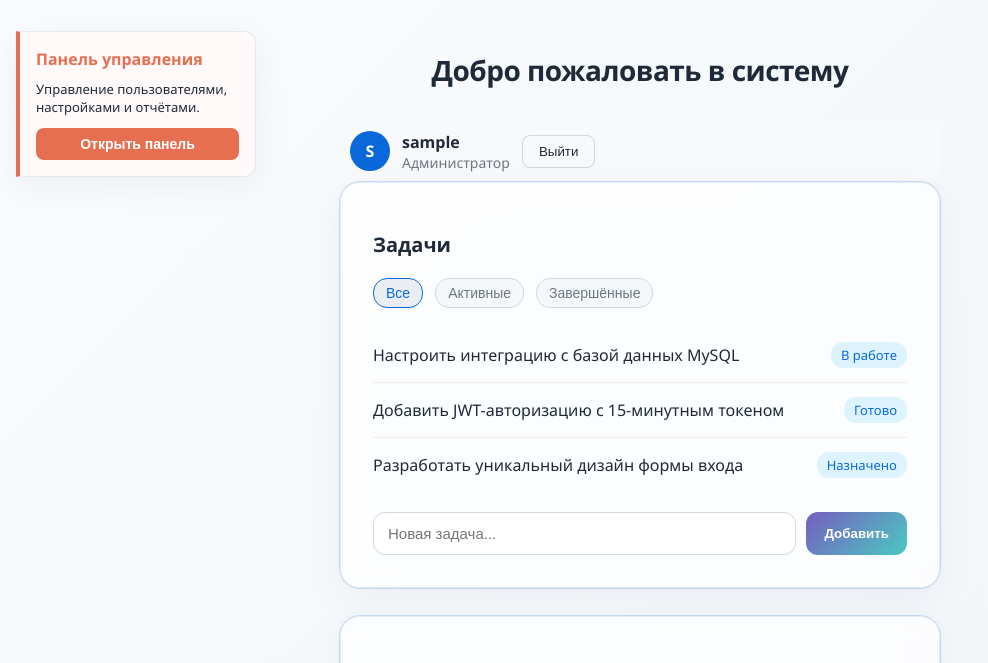
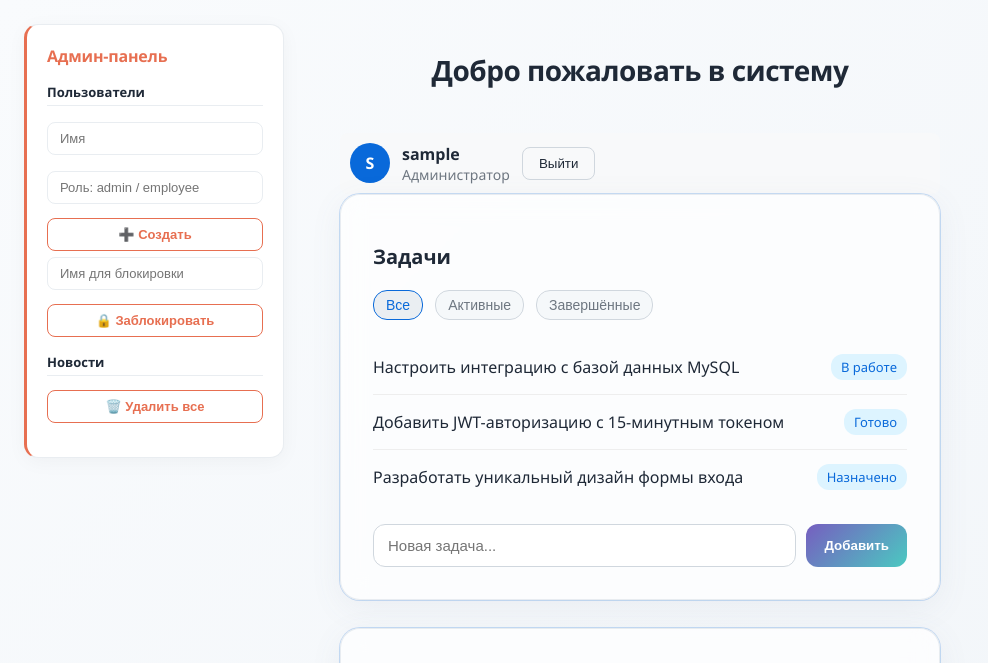
Before and after one commit to Aivak1/Portal, a plain HTML site: page main.html in a window 1280 px wide. Shown: the top 663 px of the page, without its empty margins (0-988 px from the left). Drawn offline with Linux system fonts and the light colour scheme; sample sign-in values are in the browser's storage.

Commit message:
Сделал панель управления админа более привлекательной и добавил в нее возможность добавления пользователя блокировку и удаления новостей.

```diff
--- a/main.html
+++ b/main.html
@@ -9,7 +9,8 @@
       --primary: #0969da; --accent: #4bc9c1; --accent-alt: #765ec0;
       --bg-light: rgba(255, 255, 255, 0.7); --shadow-light: 0 8px 32px rgba(100,120,140,0.08);
       --border-light: rgba(200, 210, 220, 0.4); --text: #1f2937; --text-muted: #6e7781;
-      --admin: #e76f51; --employee: #2a9d8f;
+      --admin: #e76f51; /* оранжево-красный акцент для админа */
+      --employee: #2a9d8f;
     }
     * { box-sizing: border-box; }
     body {
@@ -21,51 +22,76 @@
       position: relative;
     }
 
-
+    /* === Обновлённая минималистичная панель администратора === */
     .admin-sidebar {
       position: absolute;
-      top: 31px;
-      left: 16px;
-      width: 240px;
-      background: #fff9f9;
+      top: 24px;
+      left: 24px;
+      width: 260px;
+      background: #ffffff;
       border: 1px solid var(--border-light);
-      border-left: 4px solid var(--admin);
-      border-radius: 0 12px 12px 0;
-      padding: 16px;
-      box-shadow: var(--shadow-light);
+      border-radius: 14px;
+      padding: 20px;
+      box-shadow: 0 4px 20px rgba(0, 0, 0, 0.04);
       font-size: 14px;
       display: none;
+      backdrop-filter: blur(10px);
+      -webkit-backdrop-filter: blur(10px);
+      border-left: 3px solid var(--admin);
     }
     .admin-sidebar.visible {
       display: block;
     }
     .admin-sidebar h3 {
-      margin: 0 0 10px 0;
+      margin: 0 0 16px 0;
       color: var(--admin);
       font-size: 16px;
       font-weight: 600;
+      letter-spacing: -0.2px;
     }
-    .admin-sidebar p {
-      margin: 0 0 12px 0;
+    .admin-sidebar h4 {
+      font-size: 13px;
+      font-weight: 600;
       color: var(--text);
+      margin: 16px 0 10px 0;
+      padding-bottom: 4px;
+      border-bottom: 1px solid var(--border-light);
+    }
+    .admin-sidebar input {
+      width: 100%;
+      padding: 8px 12px;
+      margin: 6px 0 10px;
       font-size: 13px;
+      border: 1px solid var(--border-light);
+      border-radius: 8px;
+      background: transparent;
+      color: var(--text);
+      outline: none;
+      transition: border-color 0.2s ease;
+    }
+    .admin-sidebar input:focus {
+      border-color: var(--admin);
+      box-shadow: 0 0 0 2px rgba(231, 111, 81, 0.15);
     }
     .admin-sidebar button {
       width: 100%;
       padding: 8px 12px;
-      background: var(--admin);
-      color: white;
-      border: none;
+      background: transparent;
+      color: var(--admin);
+      border: 1px solid var(--admin);
       border-radius: 8px;
       font-weight: 600;
-      font-size: 14px;
+      font-size: 13px;
       cursor: pointer;
-      transition: background 0.2s;
+      transition: all 0.2s ease;
+      margin-top: 4px;
     }
     .admin-sidebar button:hover {
-      background: #d65e43;
+      background: rgba(231, 111, 81, 0.06);
     }
-
+    .admin-sidebar .admin-section {
+      margin-bottom: 14px;
+    }
 
     .page-title {
       font-size: 28px; font-weight: 600; margin-bottom: 32px; text-align: center;
@@ -80,6 +106,7 @@
       width: 100%;
       max-width: 600px;
       gap: 20px;
+      margin-top: 12px;
     }
     .user-info {
       display: flex;
@@ -123,7 +150,6 @@
       background: #e9ecef;
     }
 
-
     .card {
       background: var(--bg-light); backdrop-filter: blur(12px); -webkit-backdrop-filter: blur(12px);
       padding: 32px; border-radius: 20px; width: 100%; max-width: 600px;
@@ -134,7 +160,6 @@
       from { opacity: 0; transform: translateY(12px); } to { opacity: 1; transform: translateY(0); }
     }
     .card h2 { font-size: 20px; font-weight: 600; margin-bottom: 20px; }
-
 
     .filters { display: flex; gap: 12px; margin-bottom: 20px; flex-wrap: wrap; }
     .filter-btn {
@@ -168,7 +193,6 @@
       transition: transform 0.2s ease;
     }
     .create-task button:hover { transform: scale(1.03); }
-
 
     .news-feed { display: flex; flex-direction: column; gap: 18px; }
     .news-item {
@@ -204,12 +228,25 @@
 </head>
 <body>
 
+  <!-- Минималистичная панель управления администратора -->
   <div id="adminSidebar" class="admin-sidebar">
-    <h3>Панель управления</h3>
-    <p>Управление пользователями, настройками и отчётами.</p>
-    <button onclick="showAdminPanel()">Открыть панель</button>
+    <h3>Админ-панель</h3>
+
+    <h4>Пользователи</h4>
+    <div class="admin-section">
+      <input type="text" id="newUsername" placeholder="Имя" />
+      <input type="text" id="newUserRole" placeholder="Роль: admin / employee" />
+      <button onclick="createUser()">➕ Создать</button>
+
+      <input type="text" id="blockUsername" placeholder="Имя для блокировки" />
+      <button onclick="blockUser()">🔒 Заблокировать</button>
+    </div>
+
+    <h4>Новости</h4>
+    <div class="admin-section">
+      <button onclick="deleteAllNews()">🗑️ Удалить все</button>
+    </div>
   </div>
-
 
   <h1 class="page-title">Добро пожаловать в систему</h1>
 
@@ -283,6 +320,7 @@
   </div>
 
   <script>
+    // === Авторизация и пользователь ===
     function getUserData() {
       const storedUser = localStorage.getItem('currentUser');
       return storedUser ? JSON.parse(storedUser) : null;
@@ -299,7 +337,6 @@
       document.getElementById('userRole').textContent = user.role === 'admin' ? 'Администратор' : 'Сотрудник';
       document.getElementById('userAvatar').textContent = user.username.charAt(0).toUpperCase();
 
-
       const sidebar = document.getElementById('adminSidebar');
       if (user.role === 'admin') {
         sidebar.classList.add('visible');
@@ -313,10 +350,70 @@
       window.location.href = 'index.html';
     }
 
-    function showAdminPanel() {
-      alert('Панель управления администратора\n\nЗдесь могут быть функции управления пользователями, системными настройками и отчетами.');
+    // === Управление пользователями ===
+    function getUsers() {
+      return JSON.parse(localStorage.getItem('users') || '[]');
     }
 
+    function saveUsers(users) {
+      localStorage.setItem('users', JSON.stringify(users));
+    }
+
+    function createUser() {
+      const username = document.getElementById('newUsername').value.trim();
+      const role = document.getElementById('newUserRole').value.trim().toLowerCase();
+
+      if (!username || !['admin', 'employee'].includes(role)) {
+        alert('Введите корректное имя и роль (admin/employee)');
+        return;
+      }
+
+      const users = getUsers();
+      if (users.some(u => u.username === username)) {
+        alert('Пользователь с таким именем уже существует');
+        return;
+      }
+
+      users.push({ username, role, blocked: false });
+      saveUsers(users);
+      alert(`Пользователь "${username}" создан как ${role}`);
+      document.getElementById('newUsername').value = '';
+      document.getElementById('newUserRole').value = '';
+    }
+
+    function blockUser() {
+      const username = document.getElementById('blockUsername').value.trim();
+      if (!username) {
+        alert('Введите имя пользователя для блокировки');
+        return;
+      }
+
+      const users = getUsers();
+      const user = users.find(u => u.username === username);
+      if (!user) {
+        alert('Пользователь не найден');
+        return;
+      }
+
+      user.blocked = true;
+      saveUsers(users);
+      alert(`Пользователь "${username}" заблокирован`);
+      document.getElementById('blockUsername').value = '';
+    }
+
+    // === Управление новостями ===
+    function deleteAllNews() {
+      if (!confirm('Удалить все новости? Это действие нельзя отменить.')) return;
+
+      localStorage.removeItem('news');
+
+      const newsFeed = document.querySelector('.news-feed');
+      if (newsFeed) newsFeed.innerHTML = '<p style="color: var(--text-muted); font-style: italic;">Нет новостей.</p>';
+
+      alert('Все новости удалены');
+    }
+
+    // === Инициализация ===
     document.addEventListener('DOMContentLoaded', updateUserInfo);
   </script>
 </body>
```
Also changed, not shown: login.html (+1 -0 lines).
